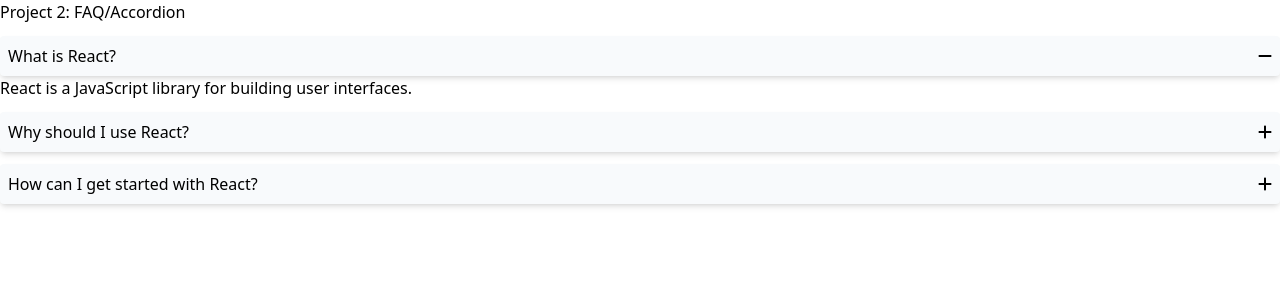
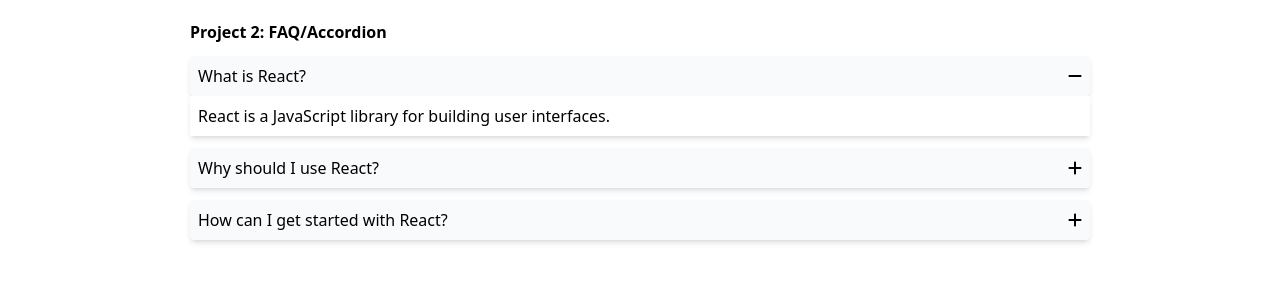
Before and after one commit to Mark-Alexis-Posadas/react-projects, a React (Vite) app: page / in a window 1280 px wide. Shown: the top 300 px of the page. Built offline with nearby package versions, Linux system fonts and the light colour scheme.

Commit message:
done accordion styles

```diff
--- a/src/components/Accordion/Accordion.jsx
+++ b/src/components/Accordion/Accordion.jsx
@@ -10,8 +10,8 @@
   };
 
   return (
-    <>
-      <h2>Project 2: FAQ/Accordion</h2>
+    <div className="max-w-[900px] m-auto mt-5">
+      <h2 className="font-bold">Project 2: FAQ/Accordion</h2>
 
       {accordionItems.map((accordion) => (
         <AccordionItem
@@ -23,6 +23,6 @@
           isActive={accordion.id === activeAccordion}
         />
       ))}
-    </>
+    </div>
   );
 }
--- a/src/components/Accordion/AccordionItem.jsx
+++ b/src/components/Accordion/AccordionItem.jsx
@@ -20,7 +20,7 @@
         </span>
       </li>
       {isActive && (
-        <div>
+        <div className="p-2 bg-white shadow-md">
           <p>{description}</p>
         </div>
       )}
```
